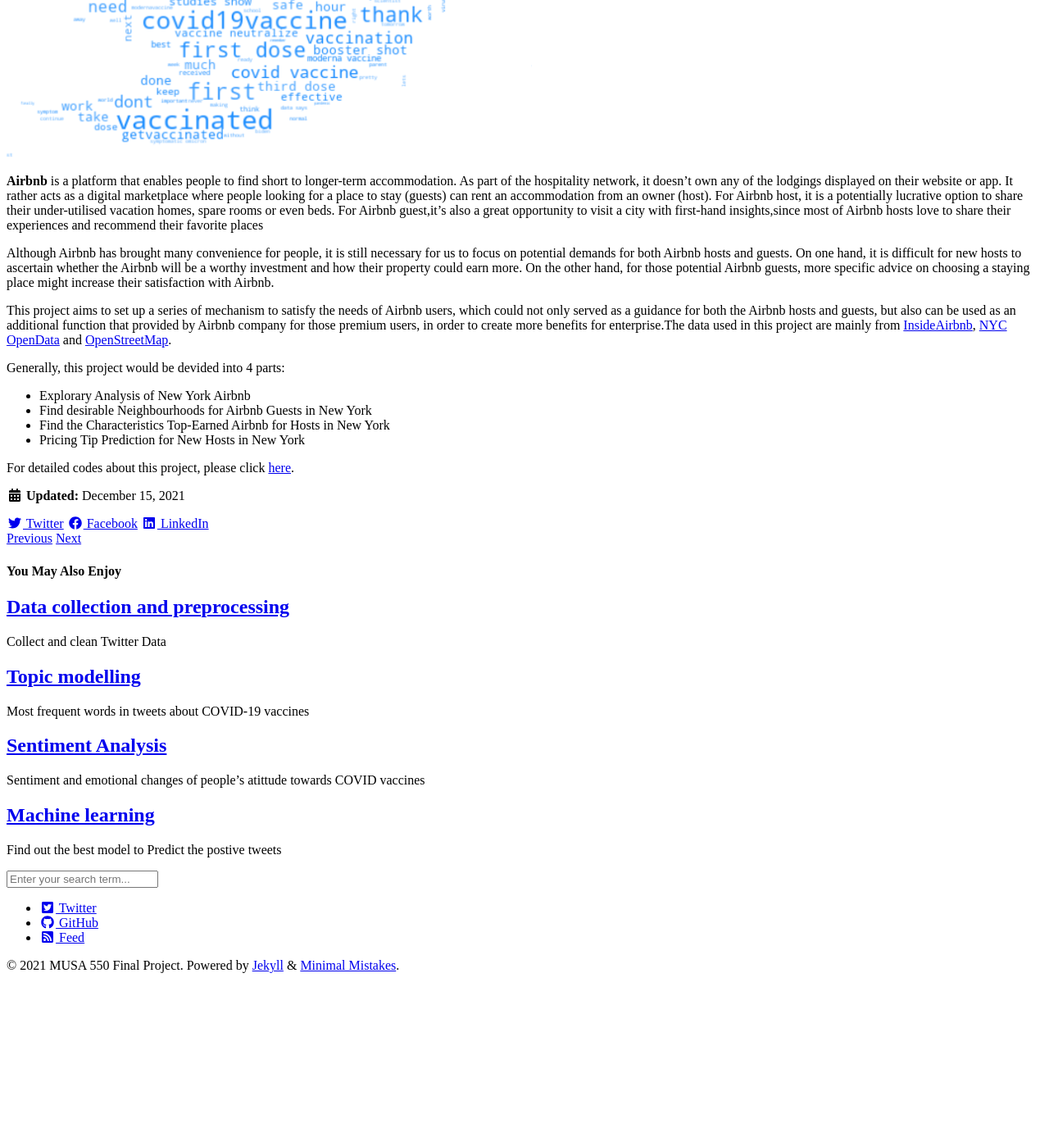
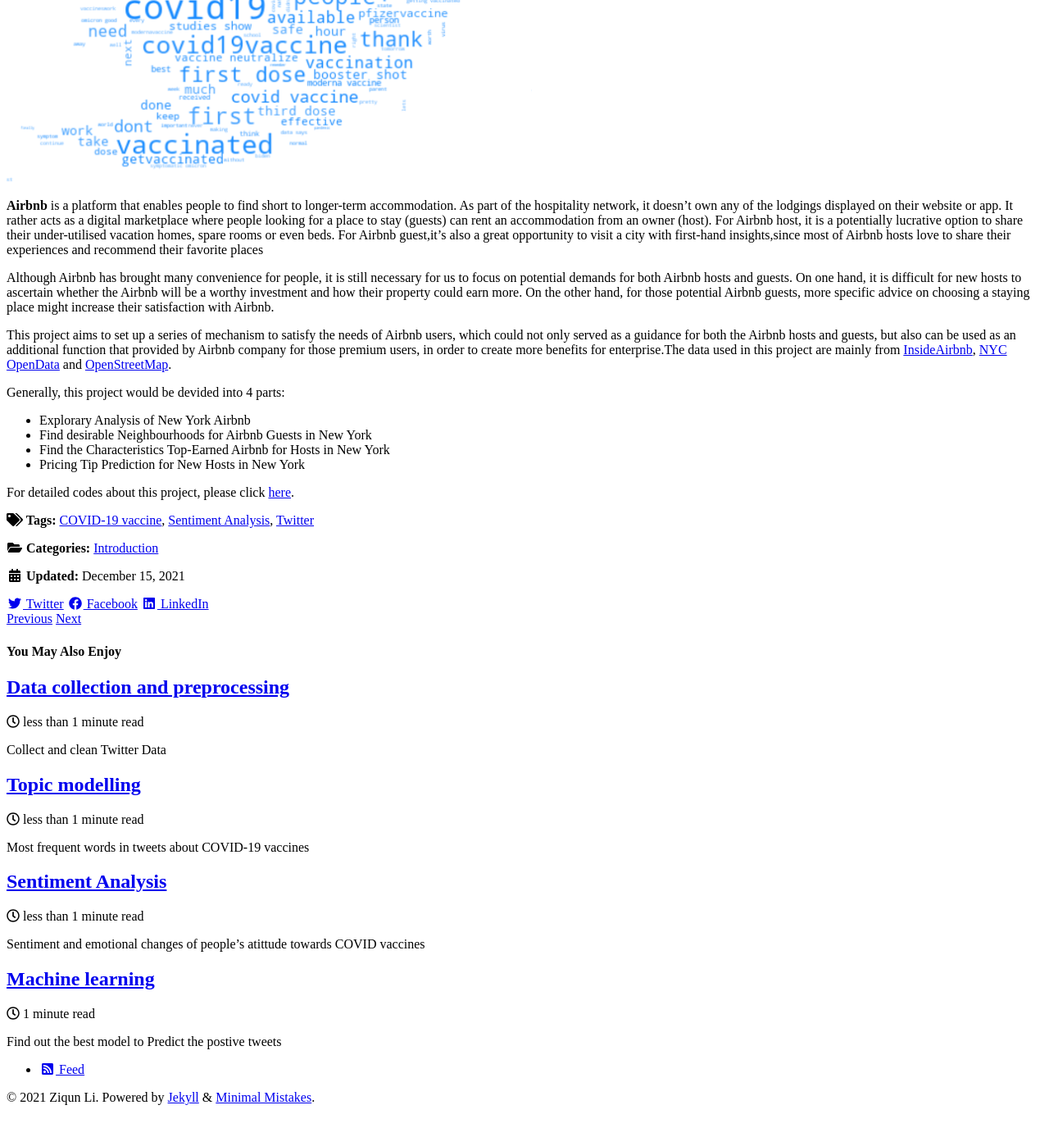
Before and after one commit to Anran0716/550final-proj, a Jekyll site: the page built from _posts/2021-12-15-Background.md, in a window 1280 px wide and 1400 px high, scrolled down 811 px. Shown: the top 1387 px of the window at 82% size. Built offline with Jekyll 4.4.1, drawn with Linux system fonts in a browser that asks for light colours; cached includes are drawn as plain includes; nearby versions of some CDN libraries; before the commit the page ends 2086 px from its top, so only the background shows below that; some of the changed lines change nothing that is shown; some of the changed text lies outside the part shown.

Commit message:
Update _config.yml

```diff
--- a/_config.yml
+++ b/_config.yml
@@ -1,63 +1,109 @@
 # Welcome to Jekyll!
 #
-# This config file is meant for settings that affect your whole blog, values
-# which you are expected to set up once and rarely edit after that. If you find
-# yourself editing this file very often, consider using Jekyll's data files
-# feature for the data you need to update frequently.
+# This config file is meant for settings that affect your entire site, values
+# which you are expected to set up once and rarely need to edit after that.
+# For technical reasons, this file is *NOT* reloaded automatically when you use
+# `jekyll serve`. If you change this file, please restart the server process.
+
+# Theme Settings
 #
-# For technical reasons, this file is *NOT* reloaded automatically when you use
-# 'bundle exec jekyll serve'. If you change this file, please restart the server process.
+# Review documentation to determine if you should use `theme` or `remote_theme`
+# https://mmistakes.github.io/minimal-mistakes/docs/quick-start-guide/#installing-the-theme
 
-# Site settings
-# These are used to personalize your new site. If you look in the HTML files,
-# you will see them accessed via {{ site.title }}, {{ site.email }}, and so on.
-# You can create any custom variable you would like, and they will be accessible
-# in the templates via {{ site.myvariable }}.
-title: "MUSA 550 Final Project"
-email:
+# theme                  : "minimal-mistakes-jekyll"
+# remote_theme           : "mmistakes/minimal-mistakes"
+minimal_mistakes_skin: "default" # "air", "aqua", "contrast", "dark", "dirt", "neon", "mint", "plum", "sunrise"
+
+# Site Settings
+title: "MUSA 550 Final project"
+name: "Ziqun Li"
 description: "Sentiment Analysis of COVID-19 Vaccination of United States"
-twitter_username:
-github_username:
-minimal_mistakes_skin: default
-search: true
+baseurl: # the subpath of your site, e.g. "/blog"
+repository: # GitHub username/repo-name e.g. "mmistakes/minimal-mistakes"
+teaser: # path of fallback teaser image, e.g. "/assets/images/500x300.png"
+logo: # path of logo image to display in the masthead, e.g. "/assets/images/88x88.png"
+masthead_title: # overrides the website title displayed in the masthead, use " " for no title
+# breadcrumbs            : false # true, false (default)
+words_per_minute: 200
+comments:
+  provider: # false (default), "disqus", "discourse", "facebook", "staticman", "staticman_v2", "utterances", "custom"
+  disqus:
+    shortname: # https://help.disqus.com/customer/portal/articles/466208-what-s-a-shortname-
+  discourse:
+    server: # https://meta.discourse.org/t/embedding-discourse-comments-via-javascript/31963 , e.g.: meta.discourse.org
+  facebook:
+    # https://developers.facebook.com/docs/plugins/comments
+    appid:
+    num_posts: # 5 (default)
+    colorscheme: # "light" (default), "dark"
+  utterances:
+    theme: # "github-light" (default), "github-dark"
+    issue_term: # "pathname" (default)
+staticman:
+  allowedFields: # ['name', 'email', 'url', 'message']
+  branch: # "master"
+  commitMessage: # "New comment by {fields.name}"
+  filename: # comment-{@timestamp}
+  format: # "yml"
+  moderation: # true
+  path: # "/_data/comments/{options.slug}" (default)
+  requiredFields: # ['name', 'email', 'message']
+  transforms:
+    email: # "md5"
+  generatedFields:
+    date:
+      type: # "date"
+      options:
+        format: # "iso8601" (default), "timestamp-seconds", "timestamp-milliseconds"
+  endpoint: # URL of your own deployment with trailing slash, will fallback to the public instance
+reCaptcha:
+  siteKey:
+  secret:
+atom_feed:
+  path: # blank (default) uses feed.xml
+search: # true, false (default)
+search_full_content: # true, false (default)
+search_provider: # lunr (default), algolia, google
+algolia:
+  application_id: # YOUR_APPLICATION_ID
+  index_name: # YOUR_INDEX_NAME
+  search_only_api_key: # YOUR_SEARCH_ONLY_API_KEY
+  powered_by: # true (default), false
+google:
+  search_engine_id: # YOUR_SEARCH_ENGINE_ID
+  instant_search: # false (default), true
+# SEO Related
+google_site_verification:
+bing_site_verification:
+yandex_site_verification:
+naver_site_verification:
 
-# Build settings
-markdown: kramdown
-remote_theme: mmistakes/minimal-mistakes
-# Outputting
-permalink: /:categories/:title/
-paginate: 5 # amount of posts to show
-paginate_path: /page:num/
-timezone: # https://en.wikipedia.org/wiki/List_of_tz_database_time_zones
+# Social Sharing
+twitter:
+  username:
+facebook:
+  username:
+  app_id:
+  publisher:
+og_image: # Open Graph/Twitter default site image
+# For specifying social profiles
+# - https://developers.google.com/structured-data/customize/social-profiles
+social:
+  type: # Person or Organization (defaults to Person)
+  name: # If the user or organization name differs from the site's name
+  links: # An array of links to social media profiles
 
-include:
-  - _pages
+# Analytics
+analytics:
+  provider: false # false (default), "google", "google-universal", "custom"
+  google:
+    tracking_id:
+    anonymize_ip: # true, false (default)
 
-# Exclude from processing.
-# The following items will not be processed, by default. Create a custom list
-# to override the default setting.
-# exclude:
-#   - Gemfile
-#   - Gemfile.lock
-#   - node_modules
-#   - vendor/bundle/
-#   - vendor/cache/
-#   - vendor/gems/
-#   - vendor/ruby/
-
-# Plugins (previously gems:)
-plugins:
-  - jekyll-paginate
-  - jekyll-sitemap
-  - jekyll-gist
-  - jekyll-feed
-  - jemoji
-  - jekyll-include-cache
-
+# Site Author
 author:
-  name: "Anran Zheng, Hasa Reddy"
-  avatar:
-  bio: "Sentiment Analysis of COVID-19 Vaccination of United States"
+  name: " Anran Zheng, Hasa Reddy"
+  bio: " Sentiment Analysis of COVID-19 Vaccination of United States"
   links:
     - label: "Website"
       icon: "fas fa-fw fa-link"
@@ -69,16 +115,146 @@
       icon: "fab fa-fw fa-github"
       url: "https://github.com/Anran0716/550final-proj"
 
-
+# Site Footer
 footer:
   links:
     - label: "Twitter"
       icon: "fab fa-fw fa-twitter-square"
-      url: "https://twitter.com/"
+      # url:
+    - label: "Facebook"
+      icon: "fab fa-fw fa-facebook-square"
+      # url:
     - label: "GitHub"
       icon: "fab fa-fw fa-github"
-      url: "https://github.com/"
+      # url:
+    - label: "GitLab"
+      icon: "fab fa-fw fa-gitlab"
+      # url:
+    - label: "Bitbucket"
+      icon: "fab fa-fw fa-bitbucket"
+      # url:
+    - label: "Instagram"
+      icon: "fab fa-fw fa-instagram"
+      # url:
 
+# Reading Files
+include:
+  - .htaccess
+  - _pages
+  - altair
+exclude:
+  - "*.sublime-project"
+  - "*.sublime-workspace"
+  - vendor
+  - .asset-cache
+  - .bundle
+  - .jekyll-assets-cache
+  - .sass-cache
+  - assets/js/plugins
+  - assets/js/_main.js
+  - assets/js/vendor
+  - Capfile
+  - CHANGELOG
+  - config
+  - Gemfile
+  - Gruntfile.js
+  - gulpfile.js
+  - LICENSE
+  - log
+  - node_modules
+  - package.json
+  - Rakefile
+  - README
+  - tmp
+  - /docs # ignore Minimal Mistakes /docs
+  - /test # ignore Minimal Mistakes /test
+keep_files:
+  - .git
+  - .svn
+encoding: "utf-8"
+markdown_ext: "markdown,mkdown,mkdn,mkd,md"
+
+# Conversion
+markdown: kramdown
+highlighter: rouge
+lsi: false
+excerpt_separator: "\n\n"
+incremental: false
+
+# Markdown Processing
+kramdown:
+  input: GFM
+  hard_wrap: false
+  auto_ids: true
+  footnote_nr: 1
+  entity_output: as_char
+  toc_levels: 1..6
+  smart_quotes: lsquo,rsquo,ldquo,rdquo
+  enable_coderay: false
+
+# Sass/SCSS
+sass:
+  sass_dir: _sass
+  style: compressed # http://sass-lang.com/documentation/file.SASS_REFERENCE.html#output_style
+
+# Outputting
+permalink: /:categories/:title/
+paginate: 5 # amount of posts to show
+paginate_path: /page:num/
+timezone: # https://en.wikipedia.org/wiki/List_of_tz_database_time_zones
+
+# Plugins (previously gems:)
+plugins:
+  - jekyll-paginate
+  - jekyll-sitemap
+  - jekyll-gist
+  - jekyll-feed
+  - jemoji
+  - jekyll-include-cache
+
+# mimic GitHub Pages with --safe
+whitelist:
+  - jekyll-paginate
+  - jekyll-sitemap
+  - jekyll-gist
+  - jekyll-feed
+  - jemoji
+  - jekyll-include-cache
+
+# Archives
+#  Type
+#  - GitHub Pages compatible archive pages built with Liquid ~> type: liquid (default)
+#  - Jekyll Archives plugin archive pages ~> type: jekyll-archives
+#  Path (examples)
+#  - Archive page should exist at path when using Liquid method or you can
+#    expect broken links (especially with breadcrumbs enabled)
+#  - <base_path>/tags/my-awesome-tag/index.html ~> path: /tags/
+#  - <base_path/categories/my-awesome-category/index.html ~> path: /categories/
+#  - <base_path/my-awesome-category/index.html ~> path: /
+category_archive:
+  type: liquid
+  path: /categories/
+tag_archive:
+  type: liquid
+  path: /tags/
+# https://github.com/jekyll/jekyll-archives
+# jekyll-archives:
+#   enabled:
+#     - categories
+#     - tags
+#   layouts:
+#     category: archive-taxonomy
+#     tag: archive-taxonomy
+#   permalinks:
+#     category: /categories/:name/
+#     tag: /tags/:name/
+
+# HTML Compression
+# - http://jch.penibelst.de/
+compress_html:
+  clippings: all
+  ignore:
+    envs: development
 
 # Defaults
 defaults:
@@ -89,12 +265,7 @@
     values:
       layout: single
       author_profile: true
+      read_time: true
       comments: # true
       share: true
       related: true
-# category_archive:
-#   type: liquid
-#   path: /categories/
-# tag_archive:
-#   type: liquid
-#   path: /tags/
```
